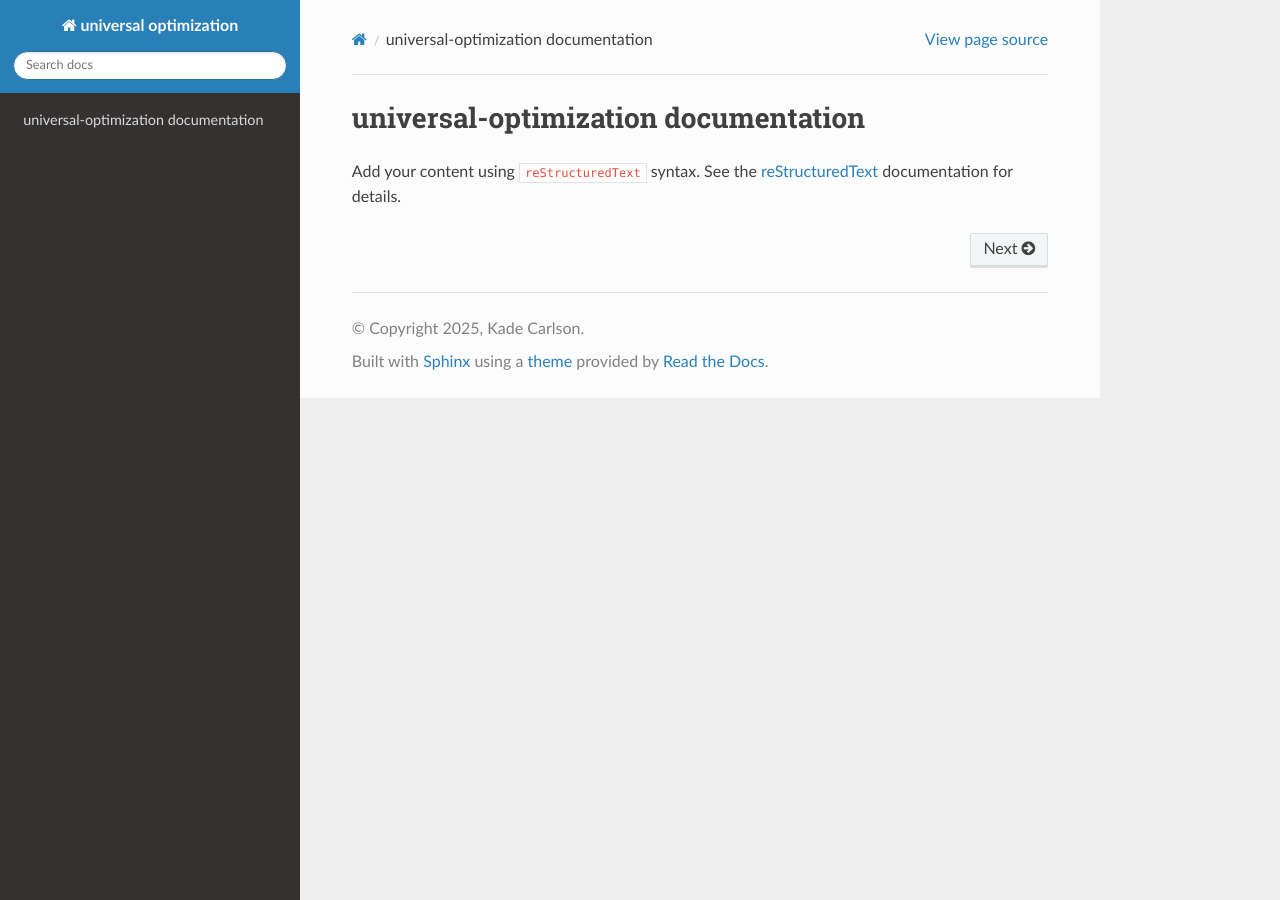
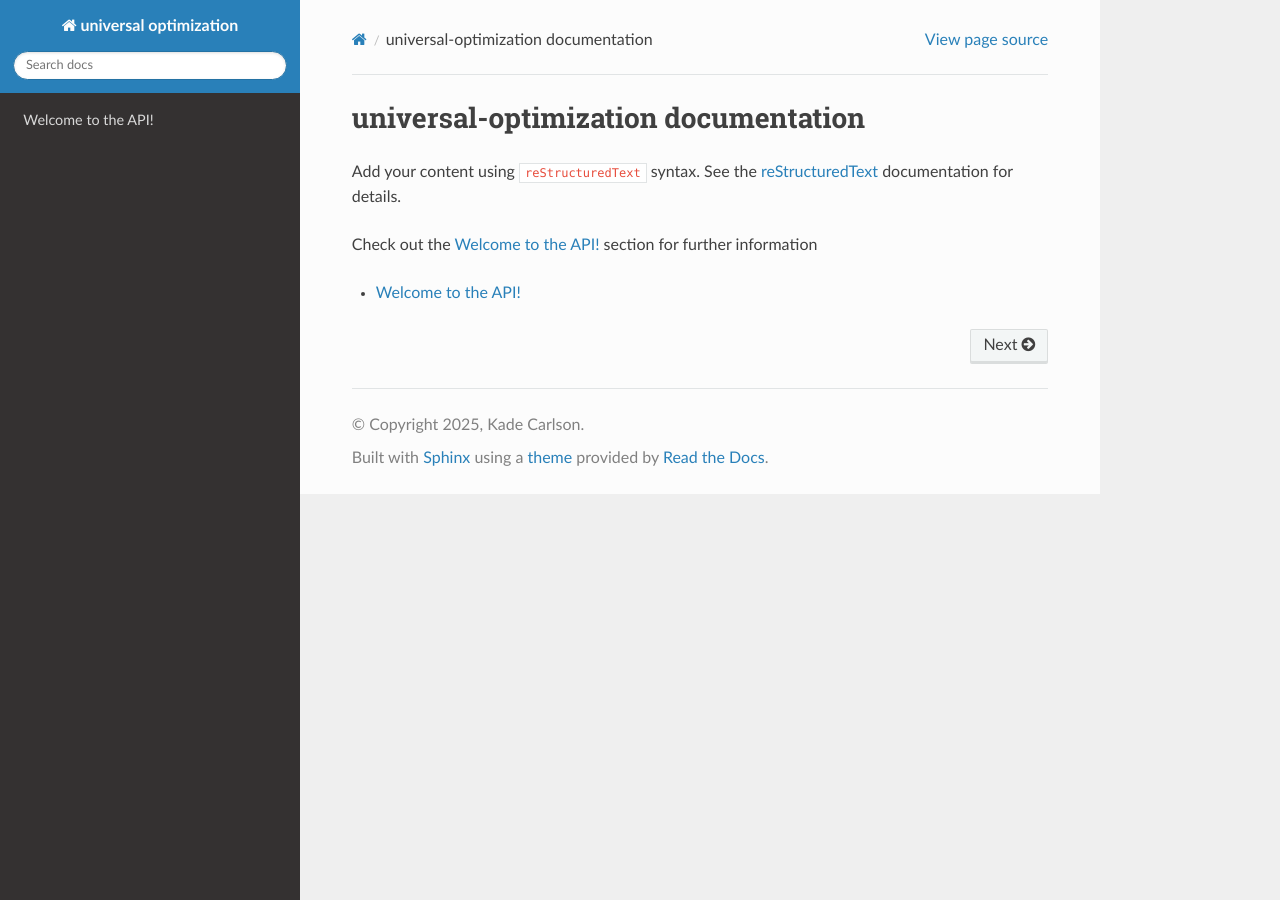
Before and after one commit to UrsaMajorrr/universal-optimization, a Sphinx documentation site: the page built from docs/source/index.rst, in a window 1280 px wide. Built offline with Sphinx 7.4.7 and the Read the Docs theme 3.1.0, drawn with Linux system fonts in a browser that asks for light colours.

Commit message:
adjusting api and index for documentation

```diff
--- a/docs/source/api.rst
+++ b/docs/source/api.rst
@@ -1,4 +1,2 @@
-.. autosummary::
-    :toctree: generated
-
-    universal-optimization
+Welcome to the API!
+=====================
--- a/docs/source/index.rst
+++ b/docs/source/index.rst
@@ -10,6 +10,8 @@ Add your content using ``reStructuredText`` syntax. See the
 `reStructuredText <https://www.sphinx-doc.org/en/master/usage/restructuredtext/index.html>`_
 documentation for details.
 
+Check out the :doc:`api` section for further information
+
 
 .. toctree::
 
```
